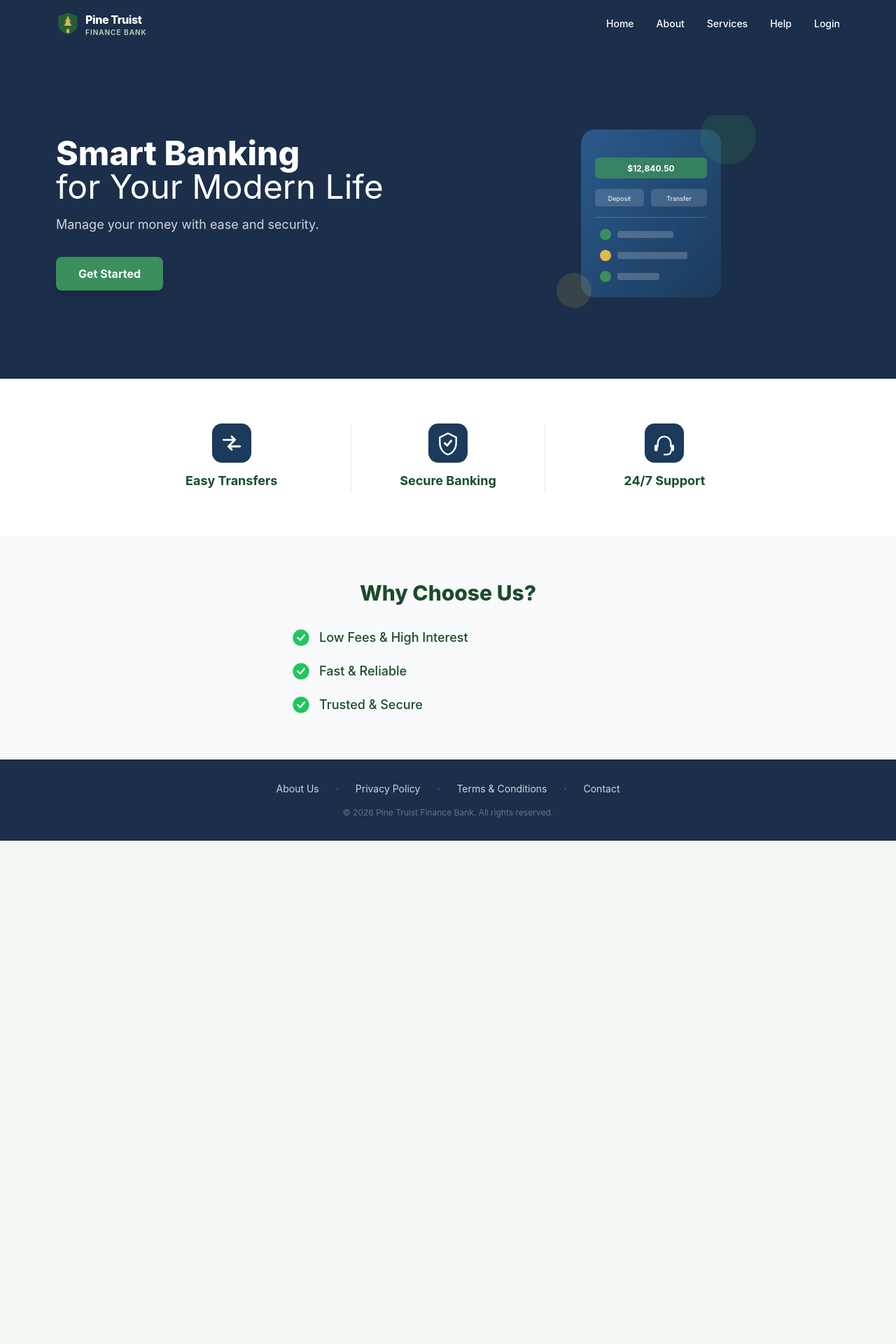
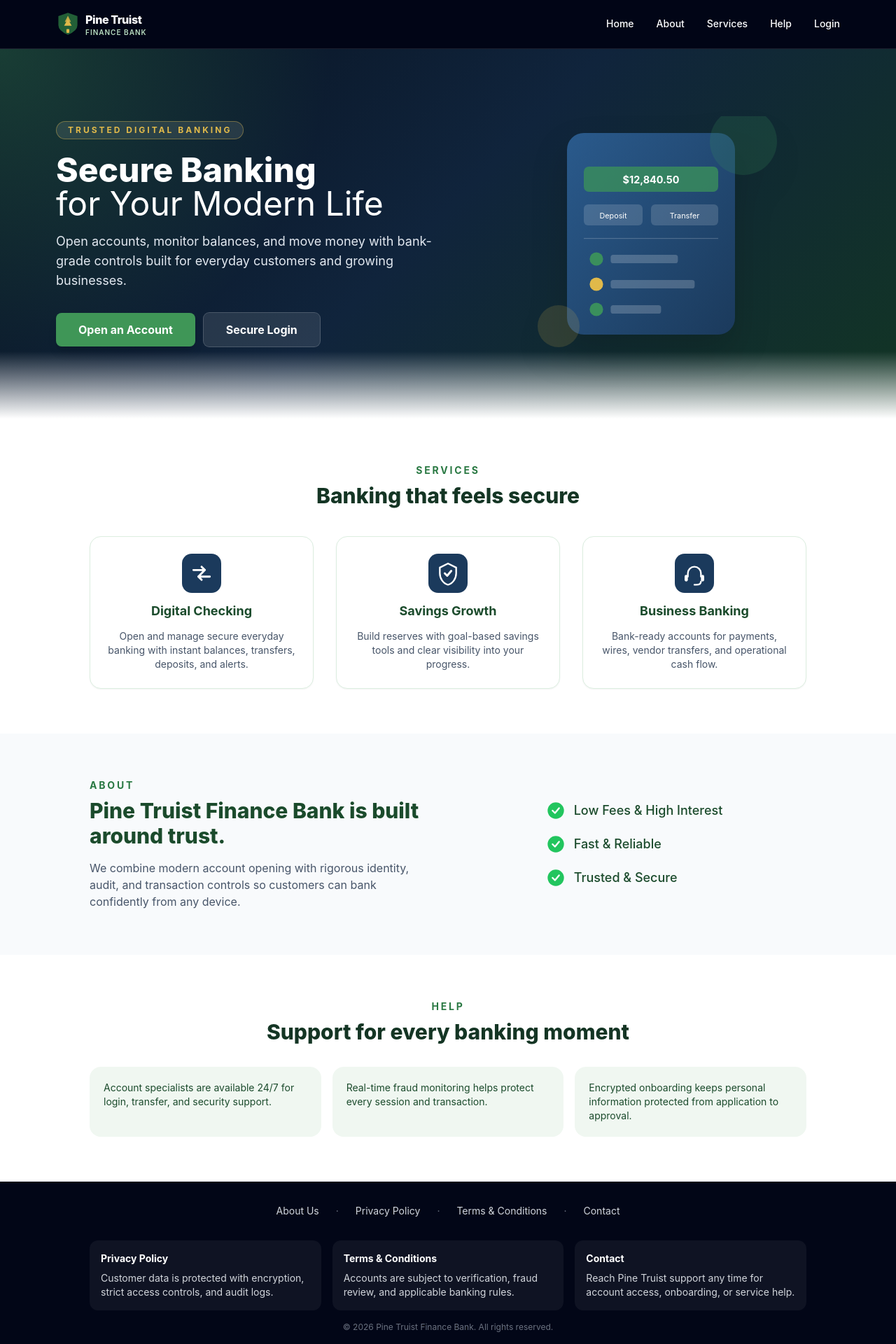
Before and after one commit to Sussyfreelandx/Pine-Truist-Financial-Bank, a React (Vite) app in the folder apps/web/: page / in a window 1280 px wide. Shown: the top 1920 px of the page at 70% size. Before the commit the page ends 1201 px from the top, so only its background shows below. Built offline with nearby package versions, Linux system fonts and the light colour scheme; no server answers.

Commit message:
Add files via upload

```diff
--- a/apps/web/src/pages/Landing.jsx
+++ b/apps/web/src/pages/Landing.jsx
@@ -67,17 +67,38 @@ function GreenCheckIcon({ className = 'w-6 h-6' }) {
   );
 }
 
+const serviceCards = [
+  {
+    title: 'Digital Checking',
+    desc: 'Open and manage secure everyday banking with instant balances, transfers, deposits, and alerts.',
+  },
+  {
+    title: 'Savings Growth',
+    desc: 'Build reserves with goal-based savings tools and clear visibility into your progress.',
+  },
+  {
+    title: 'Business Banking',
+    desc: 'Bank-ready accounts for payments, wires, vendor transfers, and operational cash flow.',
+  },
+];
+
+const helpCards = [
+  'Account specialists are available 24/7 for login, transfer, and security support.',
+  'Real-time fraud monitoring helps protect every session and transaction.',
+  'Encrypted onboarding keeps personal information protected from application to approval.',
+];
+
 /* ─── Landing page ──────────────────────────────────────────────────── */
 
 export function Landing() {
   return (
-    <div className="min-h-screen bg-white text-pine-900 font-sans">
+    <div className="min-h-screen bg-slate-950 text-pine-900 font-sans">
       {/* ── Header ─────────────────────────────────────────────────── */}
-      <header className="bg-[#1b2e4a] text-white">
+      <header className="bg-slate-950/95 text-white border-b border-white/10 sticky top-0 z-10 backdrop-blur">
         <div className="mx-auto max-w-6xl px-4 py-4 flex items-center justify-between">
           <BrandLogo variant="dark" />
           <nav className="hidden md:flex items-center gap-8 text-sm font-medium">
-            <a href="#" className="hover:text-pine-200">
+            <a href="#home" className="hover:text-pine-200">
               Home
             </a>
             <a href="#about" className="hover:text-pine-200">
@@ -97,26 +118,44 @@ export function Landing() {
       </header>
 
       {/* ── Hero Section ───────────────────────────────────────────── */}
-      <section className="bg-[#1b2e4a] relative overflow-hidden">
-        <div className="mx-auto max-w-6xl px-4 py-16 md:py-24 flex flex-col md:flex-row items-center gap-10">
+      <section
+        id="home"
+        className="relative overflow-hidden bg-[radial-gradient(circle_at_top_left,_rgba(58,143,92,0.35),_transparent_34%),linear-gradient(135deg,_#07111f_0%,_#10243c_48%,_#123524_100%)]"
+      >
+        <div className="absolute inset-x-0 bottom-0 h-24 bg-gradient-to-t from-white to-transparent" />
+        <div className="mx-auto max-w-6xl px-4 py-16 md:py-24 flex flex-col md:flex-row items-center gap-10 relative">
           <div className="flex-1 text-center md:text-left">
+            <p className="inline-flex rounded-full border border-gold-400/40 bg-white/10 px-4 py-1 text-xs font-bold uppercase tracking-[0.25em] text-gold-400 mb-5">
+              Trusted digital banking
+            </p>
             <h1 className="text-3xl md:text-5xl font-extrabold text-white leading-tight mb-4">
-              Smart Banking
+              Secure Banking
               <br />
               <span className="font-normal">for Your Modern Life</span>
             </h1>
-            <p className="text-gray-300 text-lg mb-8">Manage your money with ease and security.</p>
-            <Link
-              to="/register"
-              className="inline-block bg-[#3a8f5c] hover:bg-[#2f7a4d] text-white font-bold px-8 py-3 rounded-lg shadow-lg text-base"
-            >
-              Get Started
-            </Link>
+            <p className="text-slate-200 text-lg mb-8 max-w-xl">
+              Open accounts, monitor balances, and move money with bank-grade controls built for
+              everyday customers and growing businesses.
+            </p>
+            <div className="flex flex-col sm:flex-row gap-3 justify-center md:justify-start">
+              <Link
+                to="/register"
+                className="inline-block bg-pine-500 hover:bg-pine-400 text-white font-bold px-8 py-3 rounded-lg shadow-lg text-base"
+              >
+                Open an Account
+              </Link>
+              <Link
+                to="/login"
+                className="inline-block bg-white/10 hover:bg-white/20 text-white font-bold px-8 py-3 rounded-lg ring-1 ring-white/25 text-base"
+              >
+                Secure Login
+              </Link>
+            </div>
           </div>
           <div className="flex-1 flex justify-center">
             <svg
               viewBox="0 0 320 280"
-              className="w-full max-w-xs"
+              className="w-full max-w-sm drop-shadow-2xl"
               xmlns="http://www.w3.org/2000/svg"
             >
               <defs>
@@ -154,28 +193,45 @@ export function Landing() {
 
       {/* ── Features Section ───────────────────────────────────────── */}
       <section id="services" className="py-16 px-4 bg-white">
-        <div className="mx-auto max-w-4xl">
+        <div className="mx-auto max-w-5xl">
+          <div className="text-center mb-10">
+            <p className="text-sm font-bold uppercase tracking-[0.2em] text-pine-600">Services</p>
+            <h2 className="text-3xl font-extrabold text-pine-900 mt-2">
+              Banking that feels secure
+            </h2>
+          </div>
           <div className="grid grid-cols-1 md:grid-cols-3 gap-8 text-center">
-            <div className="flex flex-col items-center gap-3">
-              <EasyTransfersIcon className="w-14 h-14" />
-              <h3 className="font-bold text-pine-800 text-lg">Easy Transfers</h3>
-            </div>
-            <div className="flex flex-col items-center gap-3 md:border-x md:border-gray-200 md:px-6">
-              <SecureBankingIcon className="w-14 h-14" />
-              <h3 className="font-bold text-pine-800 text-lg">Secure Banking</h3>
-            </div>
-            <div className="flex flex-col items-center gap-3">
-              <SupportIcon className="w-14 h-14" />
-              <h3 className="font-bold text-pine-800 text-lg">24/7 Support</h3>
-            </div>
+            {serviceCards.map((card, index) => {
+              const Icon =
+                index === 0 ? EasyTransfersIcon : index === 1 ? SecureBankingIcon : SupportIcon;
+              return (
+                <div
+                  key={card.title}
+                  className="flex flex-col items-center gap-3 rounded-2xl border border-pine-100 bg-white p-6 shadow-sm"
+                >
+                  <Icon className="w-14 h-14" />
+                  <h3 className="font-bold text-pine-800 text-lg">{card.title}</h3>
+                  <p className="text-sm text-slate-600">{card.desc}</p>
+                </div>
+              );
+            })}
           </div>
         </div>
       </section>
 
       {/* ── Why Choose Us Section ──────────────────────────────────── */}
-      <section id="about" className="py-16 px-4 bg-gray-50">
-        <div className="mx-auto max-w-2xl text-center">
-          <h2 className="text-2xl md:text-3xl font-extrabold text-pine-800 mb-8">Why Choose Us?</h2>
+      <section id="about" className="py-16 px-4 bg-slate-50">
+        <div className="mx-auto max-w-5xl grid md:grid-cols-2 gap-10 items-center">
+          <div>
+            <p className="text-sm font-bold uppercase tracking-[0.2em] text-pine-600">About</p>
+            <h2 className="text-2xl md:text-3xl font-extrabold text-pine-800 mt-2 mb-4">
+              Pine Truist Finance Bank is built around trust.
+            </h2>
+            <p className="text-slate-600">
+              We combine modern account opening with rigorous identity, audit, and transaction
+              controls so customers can bank confidently from any device.
+            </p>
+          </div>
           <div className="space-y-5 text-left max-w-md mx-auto">
             <div className="flex items-center gap-3">
               <GreenCheckIcon className="w-7 h-7 flex-shrink-0" />
@@ -195,24 +251,60 @@ export function Landing() {
         </div>
       </section>
 
+      <section id="help" className="py-16 px-4 bg-white">
+        <div className="mx-auto max-w-5xl">
+          <div className="text-center mb-8">
+            <p className="text-sm font-bold uppercase tracking-[0.2em] text-pine-600">Help</p>
+            <h2 className="text-2xl md:text-3xl font-extrabold text-pine-900 mt-2">
+              Support for every banking moment
+            </h2>
+          </div>
+          <div className="grid md:grid-cols-3 gap-4">
+            {helpCards.map((help) => (
+              <div key={help} className="rounded-2xl bg-pine-50 p-5 text-sm text-pine-800">
+                {help}
+              </div>
+            ))}
+          </div>
+        </div>
+      </section>
+
       {/* ── Footer ─────────────────────────────────────────────────── */}
-      <footer id="help" className="bg-[#1b2e4a] text-gray-300 py-8 px-4">
+      <footer className="bg-slate-950 text-gray-300 py-8 px-4">
         <div className="mx-auto max-w-6xl flex flex-col sm:flex-row items-center justify-center gap-6 text-sm">
-          <a href="#" className="hover:text-white">
+          <a href="#about" className="hover:text-white">
             About Us
           </a>
           <span className="hidden sm:inline text-gray-500">·</span>
-          <a href="#" className="hover:text-white">
+          <a href="#privacy" className="hover:text-white">
             Privacy Policy
           </a>
           <span className="hidden sm:inline text-gray-500">·</span>
-          <a href="#" className="hover:text-white">
+          <a href="#terms" className="hover:text-white">
             Terms &amp; Conditions
           </a>
           <span className="hidden sm:inline text-gray-500">·</span>
-          <a href="#" className="hover:text-white">
+          <a href="#contact" className="hover:text-white">
             Contact
           </a>
+        </div>
+        <div className="mx-auto max-w-5xl mt-8 grid md:grid-cols-3 gap-4 text-sm">
+          <div id="privacy" className="rounded-xl bg-white/5 p-4">
+            <h3 className="font-bold text-white mb-2">Privacy Policy</h3>
+            <p>
+              Customer data is protected with encryption, strict access controls, and audit logs.
+            </p>
+          </div>
+          <div id="terms" className="rounded-xl bg-white/5 p-4">
+            <h3 className="font-bold text-white mb-2">Terms &amp; Conditions</h3>
+            <p>Accounts are subject to verification, fraud review, and applicable banking rules.</p>
+          </div>
+          <div id="contact" className="rounded-xl bg-white/5 p-4">
+            <h3 className="font-bold text-white mb-2">Contact</h3>
+            <p>
+              Reach Pine Truist support any time for account access, onboarding, or service help.
+            </p>
+          </div>
         </div>
         <p className="text-center text-xs text-gray-500 mt-4">
           © {new Date().getFullYear()} Pine Truist Finance Bank. All rights reserved.
```
Also changed, not shown: apps/web/src/pages/Login.jsx (+23 -6 lines), apps/web/src/pages/Register.jsx (+24 -3 lines), 2 other files (tests, documents, lock files or other folders).
